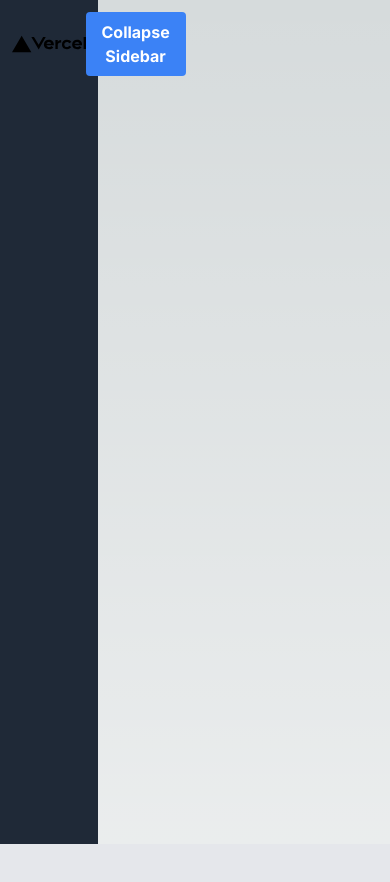
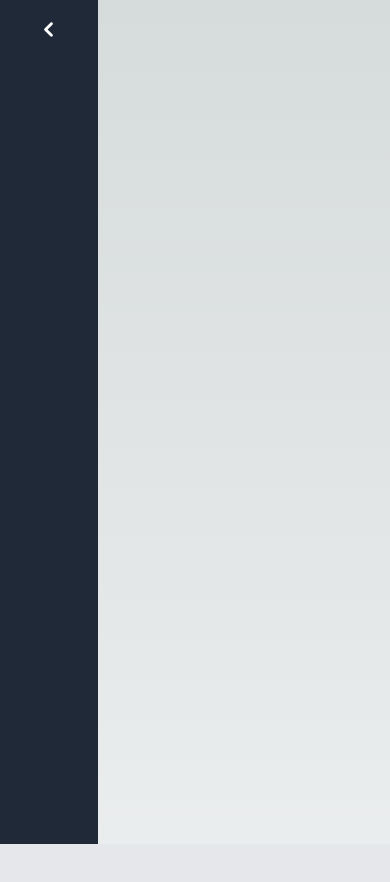
Before and after one commit to lucasalvessouza/fintechx-text2sql, a Next.js app in the folder client/: page / in a window 390 px wide. Shown: the top 882 px of the page. Built offline with nearby package versions, Linux system fonts and the light colour scheme.

Commit message:
feat: refactor collapse menu button

```diff
--- a/client/app/components/Nav.jsx
+++ b/client/app/components/Nav.jsx
@@ -1,6 +1,8 @@
 "use client"
 import { useState } from 'react'
 import Image from "next/image";
+import ArrowLeft from './icons/ArrowLeft';
+import ArrowRight from './icons/ArrowRight';
 
 const Nav = () => {
   const [isSidebarOpen, setIsSidebarOpen] = useState(true);
@@ -12,21 +14,25 @@ const Nav = () => {
   return (
       <div className="flex h-screen">
           {/* Sidebar */}
-          <div className={`bg-gray-800 w-1/4 h-full text-white p-3 ${isSidebarOpen ? '' : 'hidden'}`}>
-              <div className='flex justify-between'>
+          <div className={`bg-gray-800 h-full text-white p-3 ${isSidebarOpen ? 'w-1/4' : 'w-[50px]'}`}>
+              <div className={`flex justify-center ${isSidebarOpen ? 'md:justify-between' : 'justify-center'}`}>
+                {
+                  isSidebarOpen &&
                     <Image
                       src="/vercel.svg"
                       alt="Vercel Logo"
-                  className="dark:invert"
+                      className="dark:invert hidden md:block"
                       width={100}
                       height={24}
                       priority
                     />
+                }
                 <button
-                    className="bg-blue-500 hover:bg-blue-700 text-white font-bold py-2 px-4 rounded self-end"
+                    className="rounded-full"
                     onClick={toggleSidebar}
                 >
-                    {isSidebarOpen ? 'Collapse Sidebar' : 'Expand Sidebar'}
+
+                   {isSidebarOpen ? <ArrowLeft /> : <ArrowRight />}
                 </button>
               </div>
               <div>
--- /dev/null
+++ b/client/app/components/icons/ArrowLeft.jsx
@@ -0,0 +1,11 @@
+import React from 'react'
+
+const ArrowLeft = () => {
+  return (
+    <svg width="35" height="35" viewBox="0 0 24 24" fill="none" xmlns="http://www.w3.org/2000/svg">
+      <path fillRule="evenodd" clipRule="evenodd" d="M14.7071 7.29289C15.0976 7.68342 15.0976 8.31658 14.7071 8.70711L11.4142 12L14.7071 15.2929C15.0976 15.6834 15.0976 16.3166 14.7071 16.7071C14.3166 17.0976 13.6834 17.0976 13.2929 16.7071L9.29289 12.7071C8.90237 12.3166 8.90237 11.6834 9.29289 11.2929L13.2929 7.29289C13.6834 6.90237 14.3166 6.90237 14.7071 7.29289Z" fill="white"/>
+    </svg>
+  )
+}
+
+export default ArrowLeft
--- /dev/null
+++ b/client/app/components/icons/ArrowRight.jsx
@@ -0,0 +1,11 @@
+import React from 'react'
+
+const ArrowRight = () => {
+  return (
+    <svg width="35" height="35" viewBox="0 0 24 24" fill="none" xmlns="http://www.w3.org/2000/svg">
+      <path fillRule="evenodd" clipRule="evenodd" d="M9.29289 7.29289C9.68342 6.90237 10.3166 6.90237 10.7071 7.29289L14.7071 11.2929C15.0976 11.6834 15.0976 12.3166 14.7071 12.7071L10.7071 16.7071C10.3166 17.0976 9.68342 17.0976 9.29289 16.7071C8.90237 16.3166 8.90237 15.6834 9.29289 15.2929L12.5858 12L9.29289 8.70711C8.90237 8.31658 8.90237 7.68342 9.29289 7.29289Z" fill="white"/>
+    </svg>
+  )
+}
+
+export default ArrowRight
```
Lines whose indentation alone changed are shown as unchanged.
